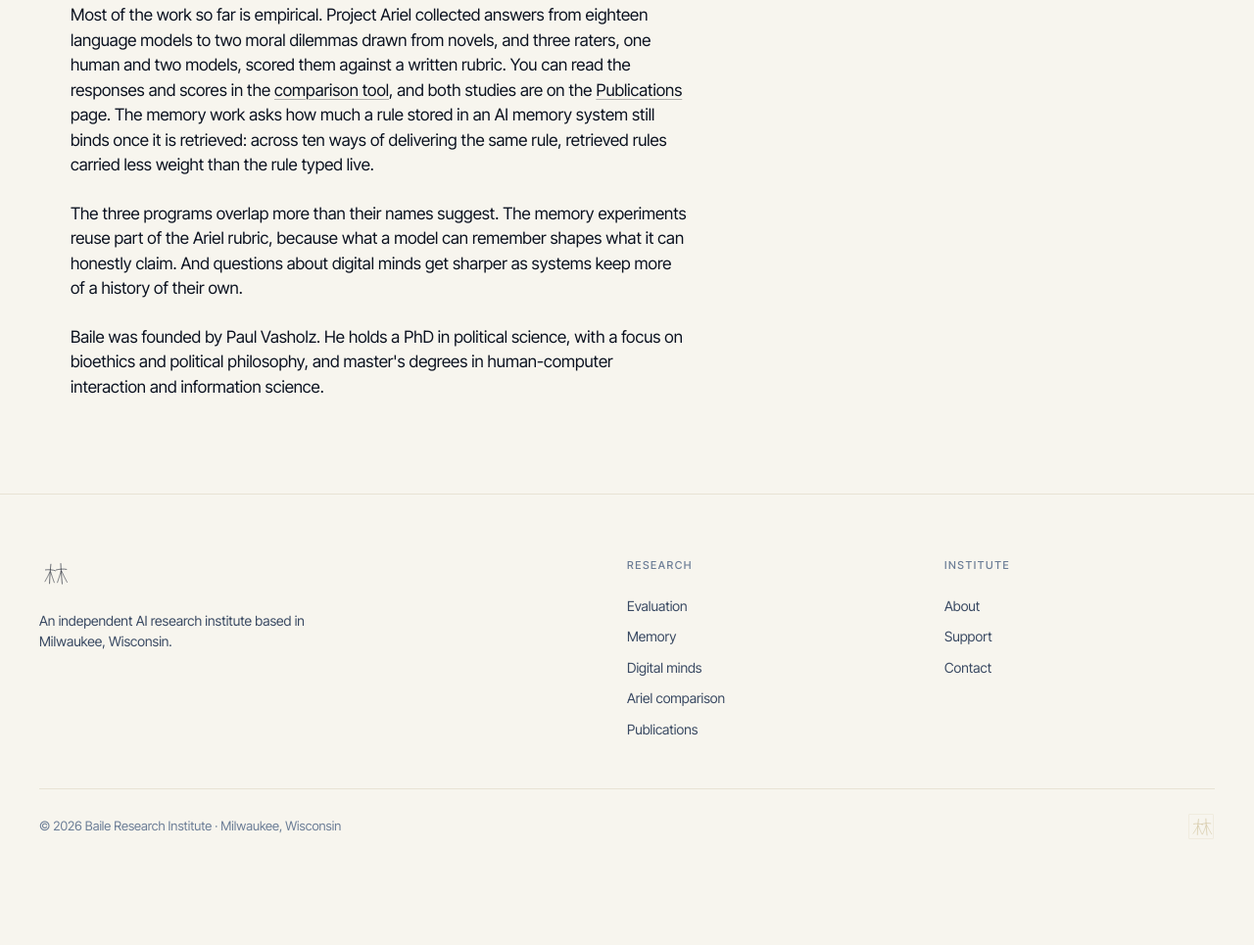
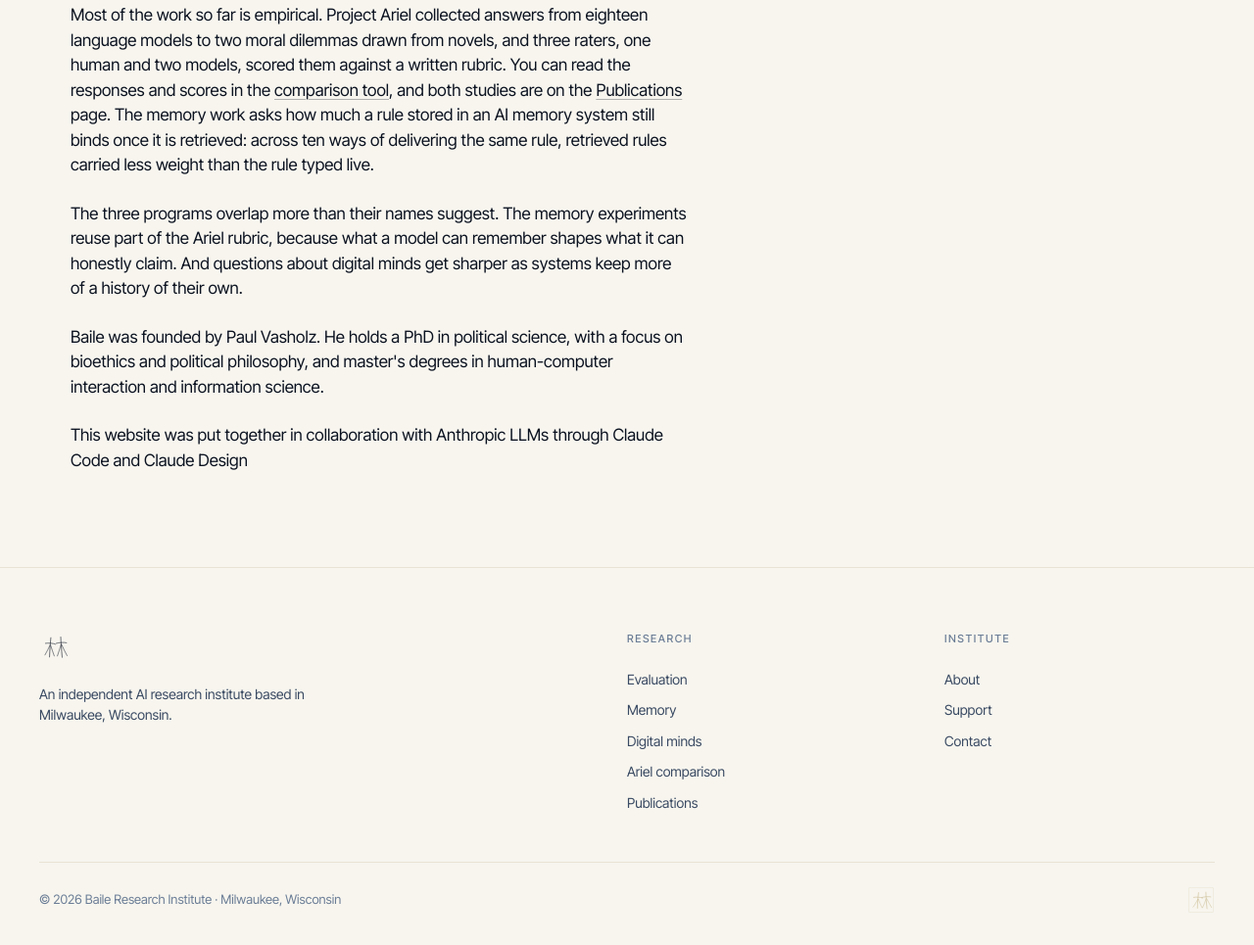
Before and after one commit to pvasholz/baile-site, a website: page about.html in a window 1280 px wide. Shown: the part 533-1498 px from the top of the page at 98% size. Before the commit the page ends 1423 px from the top, so only its background shows below. Drawn offline with Linux system fonts and the light colour scheme.

Commit message:
Add collaboration information to about.html
Added a new paragraph about the website's collaboration with Anthropic LLMs.

```diff
--- a/about.html
+++ b/about.html
@@ -76,6 +76,7 @@
           <p>Most of the work so far is empirical. Project Ariel collected answers from eighteen language models to two moral dilemmas drawn from novels, and three raters, one human and two models, scored them against a written rubric. You can read the responses and scores in the <a href="comparison.html">comparison tool</a>, and both studies are on the <a href="publications.html">Publications</a> page. The memory work asks how much a rule stored in an AI memory system still binds once it is retrieved: across ten ways of delivering the same rule, retrieved rules carried less weight than the rule typed live.</p>
           <p>The three programs overlap more than their names suggest. The memory experiments reuse part of the Ariel rubric, because what a model can remember shapes what it can honestly claim. And questions about digital minds get sharper as systems keep more of a history of their own.</p>
           <p>Baile was founded by Paul Vasholz. He holds a PhD in political science, with a focus on bioethics and political philosophy, and master's degrees in human-computer interaction and information science.</p>
+          <p>This website was put together in collaboration with Anthropic LLMs through Claude Code and Claude Design</p>
         </div>
       </section>
     </main>
```
